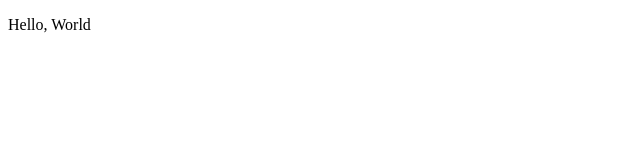
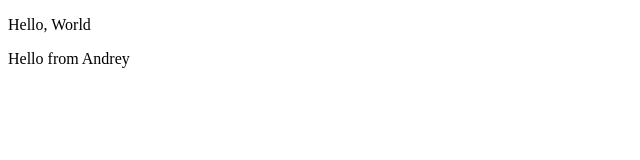
Before and after one commit to funny-math/funny-math.github.io, a plain HTML site: page index.html in a window 1280 px wide. Shown: the whole page, without its empty margins (0-640 px from the left). Drawn offline with Linux system fonts and the light colour scheme.

Commit message:
commit from Andrey

```diff
--- a/index.html
+++ b/index.html
@@ -7,5 +7,6 @@
 </head>
 <body>
   <p>Hello, World</p>
+  <p>Hello from Andrey</p>
 </body>
 </html>
```
